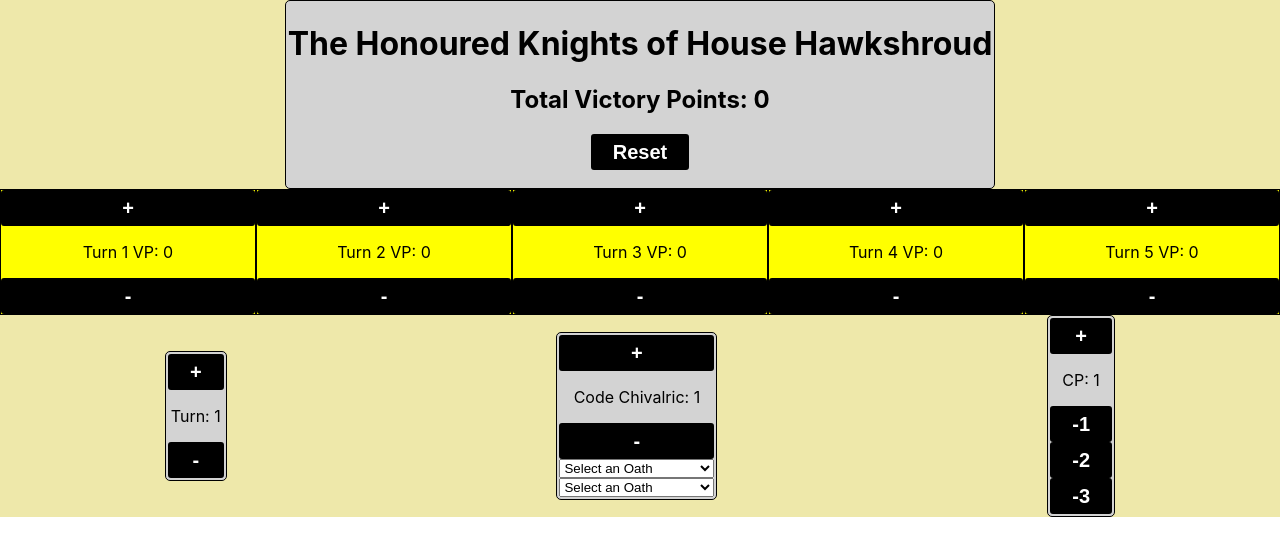
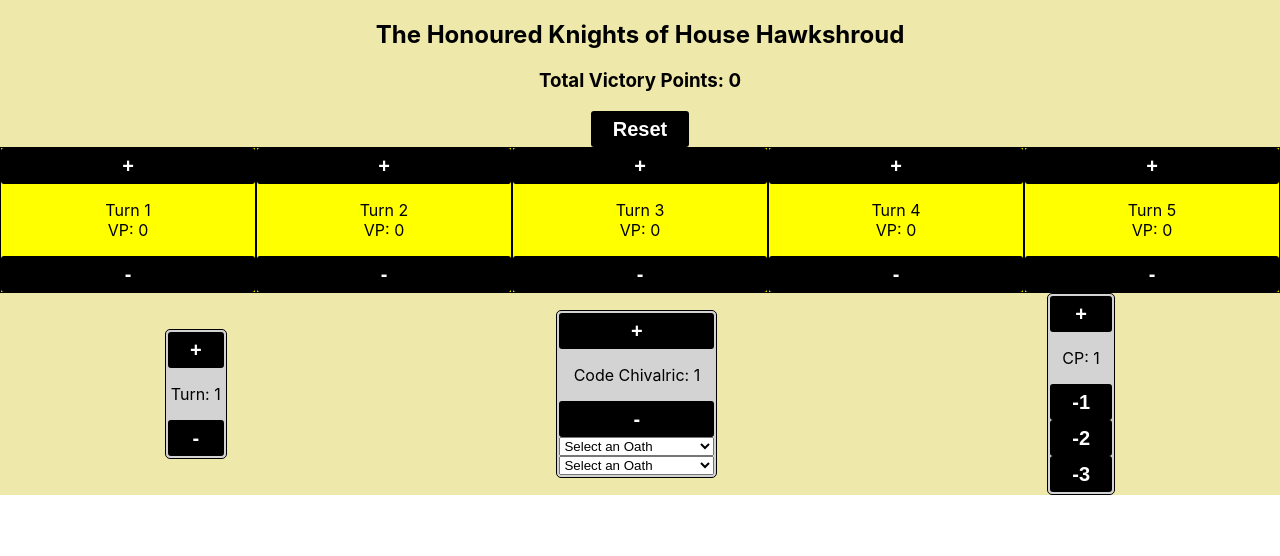
Before and after one commit to DCDoncaster/battletracker, a React (Create React App) app: page / in a window 1280 px wide. Shown: the top 556 px of the page. Built offline with nearby package versions, Linux system fonts and the light colour scheme.

Commit message:
css edits

```diff
--- a/src/App.css
+++ b/src/App.css
@@ -4,7 +4,8 @@
   flex-direction: column;
   background-color: palegoldenrod;
 }
-#row1{
+
+#row1 {
   display: flex;
   flex-direction: row;
   justify-content: space-around;
@@ -12,7 +13,7 @@
   background-color: palegoldenrod;
 }
 
-.Component{
+.Component {
   display: flex;
   text-align: center;
   flex-direction: row;
@@ -22,10 +23,9 @@
   border: 1px solid black;
   border-radius: 5px;
   padding: 2px;
-
 }
 
-.buttonWrapper{
+.buttonWrapper {
   display: flex;
   text-align: center;
   flex-direction: column;
@@ -44,28 +44,27 @@
   font-weight: 600;
   line-height: 0.5rem;
   padding: 12px 20px;
-  text-align:center;
-  transition-duration: .15s;
+  text-align: center;
+  transition-duration: 0.15s;
   transition-property: all;
-  transition-timing-function: cubic-bezier(.4,0,.2,1);
+  transition-timing-function: cubic-bezier(0.4, 0, 0.2, 1);
 }
- .customBtn:hover{
+.customBtn:hover {
   color: #000;
   background: rgb(255, 218, 87);
 }
-.clearList{
+.clearList {
   list-style-type: none;
 }
 
-#primaryVPHolder{
+#primaryVPHolder {
   display: flex;
   /* set width to full screen */
   width: 100%;
   flex-direction: row;
   background-color: yellow;
-
 }
-.VPDiv{
+.VPDiv {
   display: flex;
   width: 20%;
   flex-direction: column;
@@ -74,3 +73,8 @@
   border-width: 1px;
   border-color: black;
 }
+
+#Header {
+  height: auto;
+  max-height: 15rem;
+}
--- a/src/App.js
+++ b/src/App.js
@@ -34,7 +34,7 @@
 
   return (
     <div className="App">
-      <div className='Component'><Header chivalry={chivalry} totalVP={totalVP} setTurn={setTurn} setChivalry={setChivalry} setCommandPoints={setCommandPoints} setTotalVP={setTotalVP} setCode1={setCode1} code1={code1} code2={code2} setCode2={setCode2}/></div>
+      <div ><Header chivalry={chivalry} totalVP={totalVP} setTurn={setTurn} setChivalry={setChivalry} setCommandPoints={setCommandPoints} setTotalVP={setTotalVP} setCode1={setCode1} code1={code1} code2={code2} setCode2={setCode2}/></div>
       <div id ='row0'><VPComponent totalVP={totalVP} setTotalVP={setTotalVP}/></div>
       <div id='row1'>
       <div className='Component'><TurnComponent turn={turn} setTurn={setTurn} commandPoints={commandPoints} setCommandPoints={setCommandPoints}/></div>
--- a/src/components/Header.js
+++ b/src/components/Header.js
@@ -15,16 +15,15 @@
 }
     return (
       <div id="Header">
-        <div id = "HeaderLeft">
+
         {/* TODO: add a selector so the house is not hardcoded and can be changed */}
-        <h1>The {props.chivalry === 0?"Dishonoured":props.chivalry > 4?"Virtuous":"Honoured"} Knights of House Hawkshroud</h1>
+        <h2>The {props.chivalry === 0?"Dishonoured":props.chivalry > 4?"Virtuous":"Honoured"} Knights of House Hawkshroud</h2>
         {/*DONE: Loop through Total VP Array and total it instead of just displaying the array */}
-        <h2>Total Victory Points: {props.totalVP.reduce((a, b) => a + b, 0)}</h2>
-        </div>
-        <button className='customBtn' onClick={resetStates}>Reset</button>
+        <h3>Total Victory Points: {props.totalVP.reduce((a, b) => a + b, 0)}</h3>
+
         <p>{props.code1 !== "Select an Oath"? props.code1: null}</p>
         <p>{props.code2 !== "Select an Oath"? props.code1 === props.code2?"Please select a second oath, taking the same oath twice has no benefit." : props.code2: null}</p>
-
+        <button className='customBtn' onClick={resetStates}>Reset</button>
       </div>
 
     );
--- a/src/components/VPTracker.js
+++ b/src/components/VPTracker.js
@@ -31,7 +31,7 @@
 {props.totalVP.map((mapVP,index)=>{
   return <div className="VPDiv">
     <button className="customBtn" onClick={() => handleIncrementClick(index)}>+</button>
-    <p>Turn {index+1} VP: {mapVP}</p>
+    <p>Turn {index+1} <br />VP: {mapVP}</p>
     <button className="customBtn" onClick={() => handleDecrementClick(index)}>-</button>
   </div>
 })}
```
Lines whose indentation alone changed are shown as unchanged.
